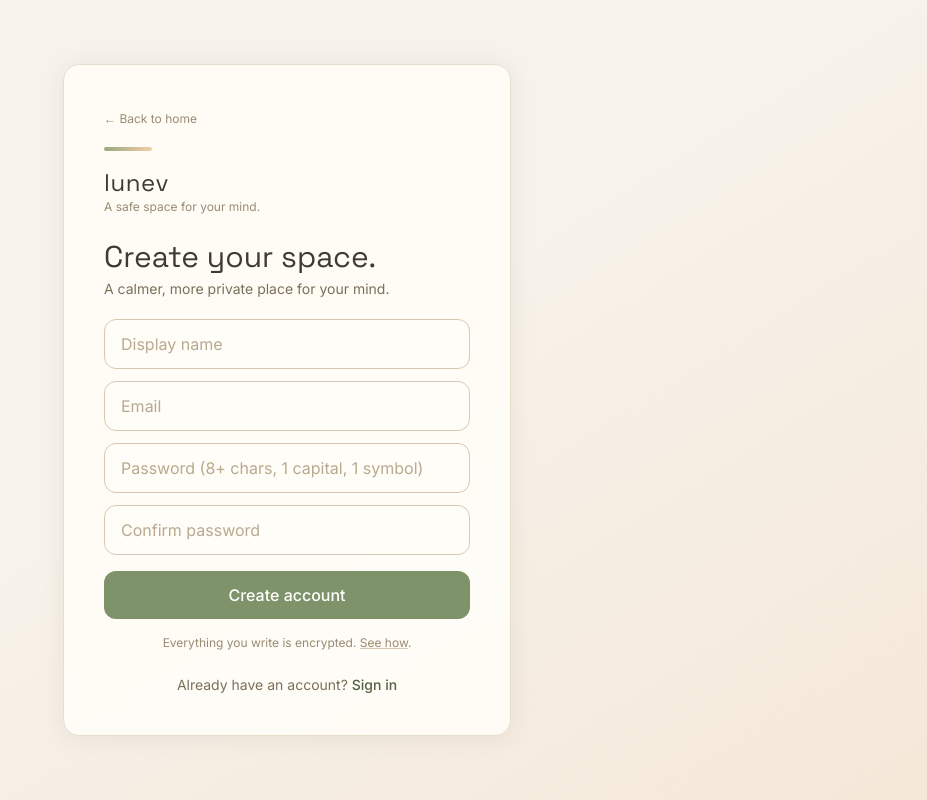
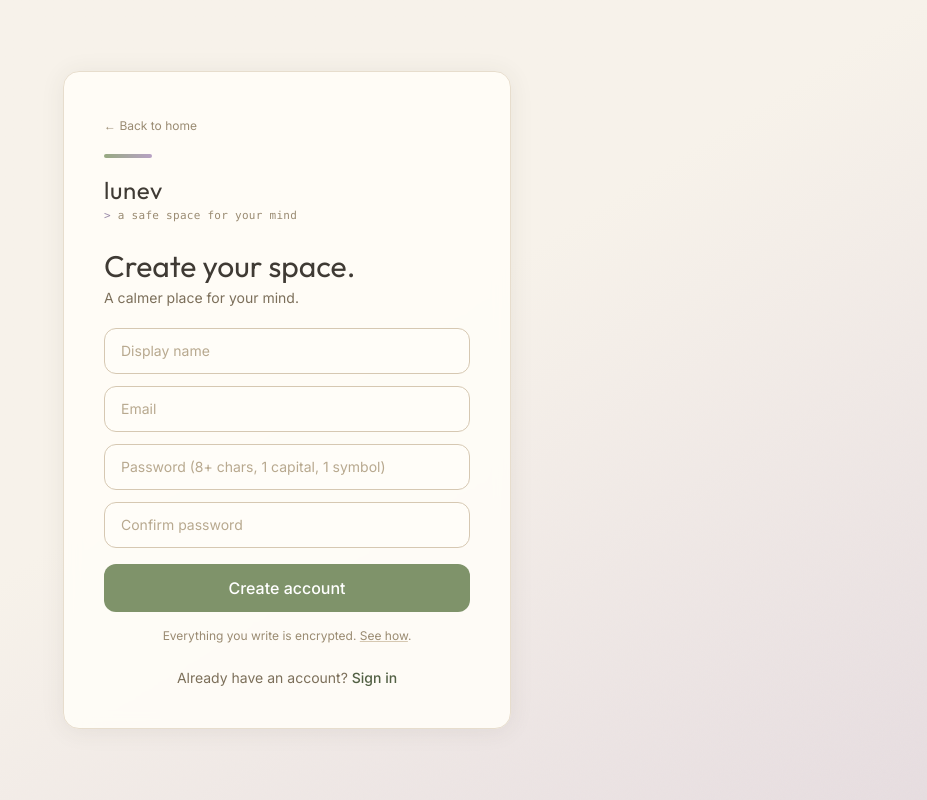
Before and after one commit to laybuh/todo-frontend, a React (Vite) app: page /register in a window 1280 px wide. Shown: the whole page, without its empty margins (353-1280 px from the left). Built offline with nearby package versions, Linux system fonts and the light colour scheme; no server answers.

Commit message:
Polished homepage and auth styling, retro accents, and reworded copy.

```diff
--- a/src/components/AuthLayout.jsx
+++ b/src/components/AuthLayout.jsx
@@ -5,16 +5,18 @@ export default function AuthLayout({ title, subtitle, children, footer }) {
     return (
         <div className="min-h-screen text-ink font-sans flex items-center justify-center p-4 relative overflow-hidden">
             {/* soft warm wash — color only, no graphics */}
-            <div aria-hidden className="pointer-events-none absolute inset-0 -z-10 bg-gradient-to-br from-cream via-cream to-peach/25" />
+            <div aria-hidden className="pointer-events-none absolute inset-0 -z-10 bg-gradient-to-br from-cream via-cream to-mauve/25" />
 
             <div className="w-full max-w-md bg-surface/90 backdrop-blur border border-sand-200 rounded-2xl shadow-[0_2px_24px_rgba(63,58,52,0.08)] p-8 md:p-10">
                 <Link to="/" className="inline-flex items-center gap-1 text-xs text-sand-500 hover:text-ink transition-colors mb-5">
                     ← Back to home
                 </Link>
-                <div className="h-1 w-12 rounded-full mb-5 bg-gradient-to-r from-sage-400 to-peach" />
+                <div className="h-1 w-12 rounded-full mb-5 bg-gradient-to-r from-sage-400 to-mauve" />
                 <Link to="/" className="inline-block mb-6">
                     <p className="font-serif text-2xl tracking-wide text-ink leading-none">lunev</p>
-                    <p className="text-xs text-sand-500 mt-1">A safe space for your mind.</p>
+                    <p className="text-[11px] text-sand-500 mt-1.5 font-mono lowercase tracking-wide">
+                        <span className="text-dusk">&gt;</span> a safe space for your mind
+                    </p>
                 </Link>
 
                 {title && <h1 className="font-serif text-3xl mb-1">{title}</h1>}
--- a/src/index.css
+++ b/src/index.css
@@ -1,12 +1,12 @@
-@import url('https://fonts.googleapis.com/css2?family=DM+Sans:ital,opsz,wght@0,9..40,300;0,9..40,400;0,9..40,500;0,9..40,600&family=Inter:wght@300;400;500;600;700&family=Space+Grotesk:wght@400;500;600;700&display=swap');
+@import url('https://fonts.googleapis.com/css2?family=DM+Sans:ital,opsz,wght@0,9..40,300;0,9..40,400;0,9..40,500;0,9..40,600&family=Inter:wght@300;400;500;600;700&family=Outfit:wght@400;500;600;700&display=swap');
 @import "tailwindcss";
 
 /* ── lunev design tokens — warm cozy light theme ──────────────────────── */
 @theme {
   --font-sans: "Inter", "DM Sans", ui-sans-serif, system-ui, sans-serif;
   /* headings use a sleek geometric display face. `font-serif` is kept as the
-     heading utility name across the app; it now maps to Space Grotesk. */
-  --font-serif: "Space Grotesk", "Inter", ui-sans-serif, system-ui, sans-serif;
+     heading utility name across the app; it now maps to Outfit. */
+  --font-serif: "Outfit", "Inter", ui-sans-serif, system-ui, sans-serif;
 
   /* surfaces */
   --color-cream: #f7f2ea;      /* page background */
@@ -70,7 +70,7 @@
 /* ── reusable component classes for the warm theme ────────────────────── */
 @layer components {
   .field {
-    @apply w-full bg-surface border border-sand-300 rounded-xl px-4 py-3 text-ink outline-none transition-colors;
+    @apply w-full bg-surface border border-sand-300 rounded-xl px-4 py-3 text-sm text-ink outline-none transition-colors;
   }
   .field::placeholder { @apply text-sand-400; }
   .field:focus { @apply border-sage-400 bg-white; }
--- a/src/pages/Affirmations.jsx
+++ b/src/pages/Affirmations.jsx
@@ -51,7 +51,7 @@ export default function Affirmations() {
         <DashboardLayout active="affirmations">
             <h1 className="font-serif text-3xl mb-1">Affirmations</h1>
             <p className="text-sand-600 mb-7">
-                Words to come back to. One will on your dashboard each day as today’s intention.
+                Words to come back to. One will be on your dashboard each day as today’s intention.
             </p>
 
             <form onSubmit={add} className="mb-8">
--- a/src/pages/CalmSpace.jsx
+++ b/src/pages/CalmSpace.jsx
@@ -82,7 +82,7 @@ function VentSpace() {
         <div className="bg-surface border border-sand-200 rounded-2xl p-6">
             <textarea
                 className="field min-h-[160px] resize-y"
-                placeholder="Let it out. Anything at all. No one will ever read this, and it is never saved."
+                placeholder="Type whatever. Vent it out. No one will ever read this."
                 value={text}
                 onChange={(e) => setText(e.target.value)}
             />
@@ -92,7 +92,7 @@ function VentSpace() {
                         <rect x="4" y="11" width="16" height="9" rx="2" stroke="currentColor" strokeWidth="2" />
                         <path d="M8 11V8a4 4 0 0 1 8 0v3" stroke="currentColor" strokeWidth="2" />
                     </svg>
-                    Private and never saved. The second you leave this page it is gone. Nothing is stored or sent anywhere.
+                    Never saved. The second you leave this page it is gone. Nothing is stored or sent anywhere.
                 </p>
                 {text && (
                     <button onClick={() => setText('')} className="btn-soft px-4 py-2 text-sm shrink-0">Clear it</button>
--- a/src/pages/Home.jsx
+++ b/src/pages/Home.jsx
@@ -30,10 +30,10 @@ export default function Home() {
                 <div className="relative max-w-6xl mx-auto px-6 md:px-10 pt-20 md:pt-28 pb-20 text-center">
                     <motion.p
                         initial="hidden" animate="show" variants={fade}
-                        className="inline-flex items-center gap-2 rounded-full border border-sage-200 bg-sage-50 text-sage-700/70 font-medium tracking-[0.18em] uppercase text-[10px] px-3.5 py-1.5 mb-5"
+                        className="inline-flex items-center gap-1.5 rounded-full border border-sage-200 bg-sage-50 text-sage-700/90 font-mono tracking-[0.18em] uppercase text-[10px] px-3.5 py-1.5 mb-5"
                     >
-                        <span aria-hidden className="w-1.5 h-1.5 rounded-full bg-gradient-to-br from-dusk to-mauve opacity-70" />
-                        Built for your mind
+                        <span aria-hidden className="text-dusk">&gt;</span>
+                        built for your mind
                     </motion.p>
                     <motion.h1
                         initial="hidden" animate="show" custom={1} variants={fade}
@@ -64,8 +64,9 @@ export default function Home() {
 
                     <motion.p
                         initial="hidden" animate="show" custom={4} variants={fade}
-                        className="mt-8 inline-flex items-center rounded-md border border-sand-300 bg-transparent text-[11px] text-sand-500 tracking-wide px-3 py-1"
+                        className="mt-8 inline-flex items-center gap-2 rounded-md border border-sand-300 bg-transparent font-mono text-[11px] text-sand-500 tracking-wide px-3 py-1"
                     >
+                        <span aria-hidden className="w-1.5 h-1.5 rounded-full bg-sage-400 animate-pulse" />
                         AES-256 encrypted
                     </motion.p>
                 </div>
@@ -81,9 +82,10 @@ export default function Home() {
                             custom={i} variants={fade}
                             className="bg-surface border border-sand-200 rounded-2xl p-6 shadow-[0_1px_0_rgba(63,58,52,0.04),0_8px_24px_-12px_rgba(63,58,52,0.12)]"
                         >
-                            <div className="h-1 w-10 rounded-full mb-4 bg-gradient-to-r from-sage-400 to-peach" />
-                            <h3 className="font-serif text-xl mb-1.5">{f.title}</h3>
-                            <p className="text-sm text-sand-600 leading-relaxed">{f.body}</p>
+                            <h3 className={`inline-flex items-center font-mono text-xs uppercase tracking-widest border rounded-md px-3 py-1 mb-3.5 ${i % 2 === 0 ? 'text-sage-700 border-sage-300 bg-sage-50' : 'text-[#6c5a93] border-mauve/60 bg-mauve/20'}`}>
+                                {f.title}
+                            </h3>
+                            <p className="text-[13px] text-sand-600 leading-relaxed">{f.body}</p>
                         </motion.div>
                     ))}
                 </div>
--- a/src/pages/Login.jsx
+++ b/src/pages/Login.jsx
@@ -44,7 +44,7 @@ export default function Login() {
     return (
         <AuthLayout
             title="Welcome back."
-            subtitle="Sign in to your private space."
+            subtitle="A space just for you."
             footer={<>Don’t have an account? <Link className="text-sage-700 hover:text-sage-900 font-medium" to="/register">Create one</Link></>}
         >
             {showVerifyNotice && (
--- a/src/pages/Register.jsx
+++ b/src/pages/Register.jsx
@@ -37,7 +37,7 @@ export default function Register() {
     return (
         <AuthLayout
             title="Create your space."
-            subtitle="A calmer, more private place for your mind."
+            subtitle="A calmer place for your mind."
             footer={<>Already have an account? <Link className="text-sage-700 hover:text-sage-900 font-medium" to="/login">Sign in</Link></>}
         >
             {error && <p className="alert-error mb-3">{error}</p>}
```
